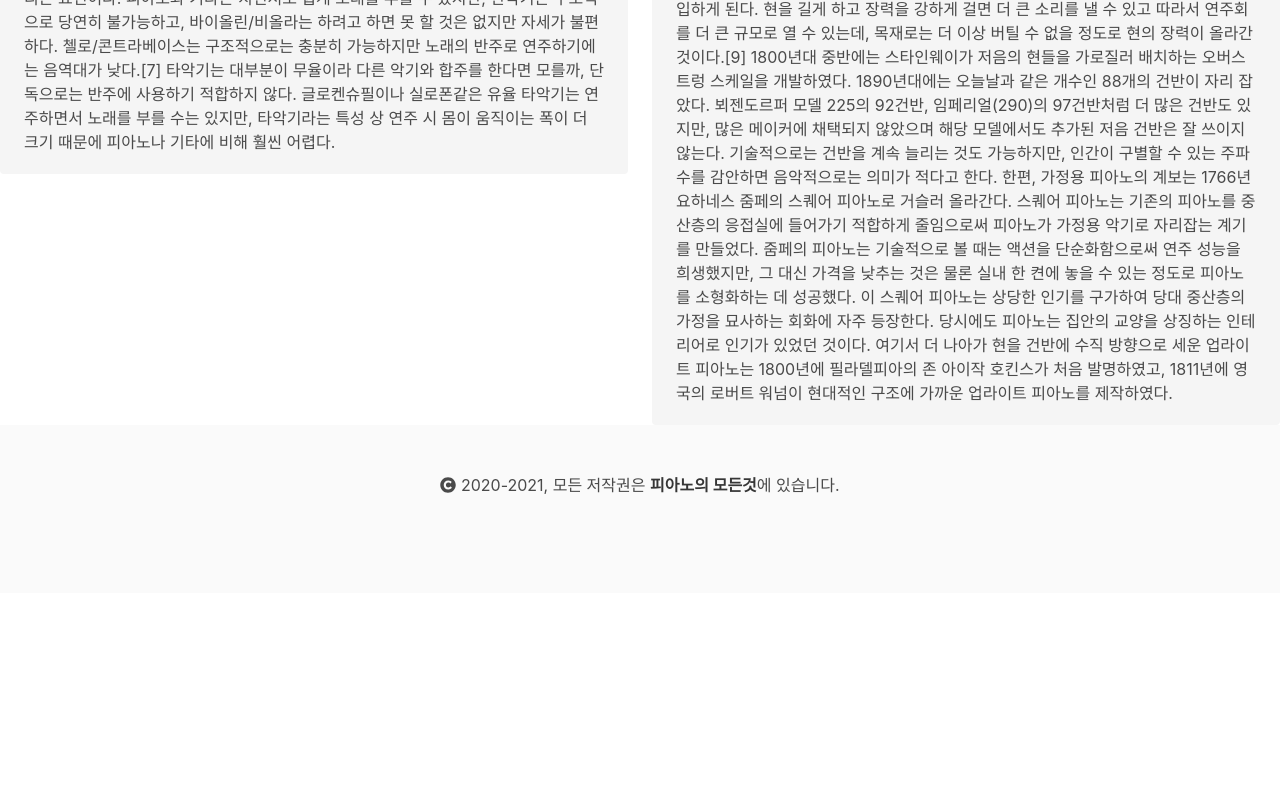
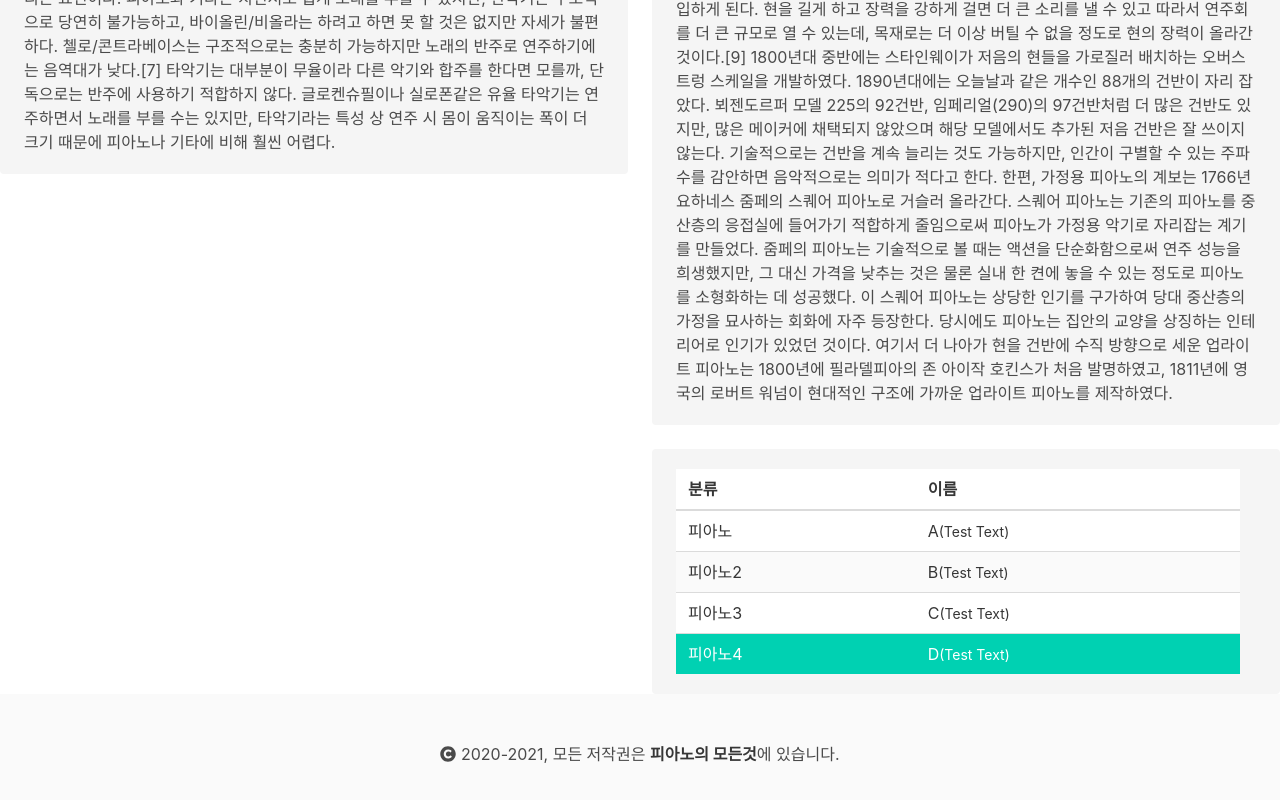
Before and after one commit to Leenima/piano, a Nuxt app: page / in a window 1280 px wide. Shown: the part 1316-2116 px from the top of the page. Before the commit the page ends 1909 px from the top, so only its background shows below. Built offline with nearby package versions, Linux system fonts and the light colour scheme.

Commit message:
테이블 추가

```diff
--- a/pages/index.vue
+++ b/pages/index.vue
@@ -155,6 +155,34 @@
             </p>
           </div>
         </article>
+        <article class="notification">
+          <table class="table is-striped is-hoverable is-fullwidth">
+            <thead>
+              <tr>
+                <th>분류</th>
+                <th>이름</th>
+              </tr>
+            </thead>
+            <tbody>
+              <tr>
+                <td>피아노</td>
+                <td>A<small>(Test Text)</small></td>
+              </tr>
+              <tr>
+                <td>피아노2</td>
+                <td>B<small>(Test Text)</small></td>
+              </tr>
+              <tr>
+                <td>피아노3</td>
+                <td>C<small>(Test Text)</small></td>
+              </tr>
+              <tr class="is-selected">
+                <td>피아노4</td>
+                <td>D<small>(Test Text)</small></td>
+              </tr>
+            </tbody>
+          </table>
+        </article>
       </div>
     </div>
   </div>
```
